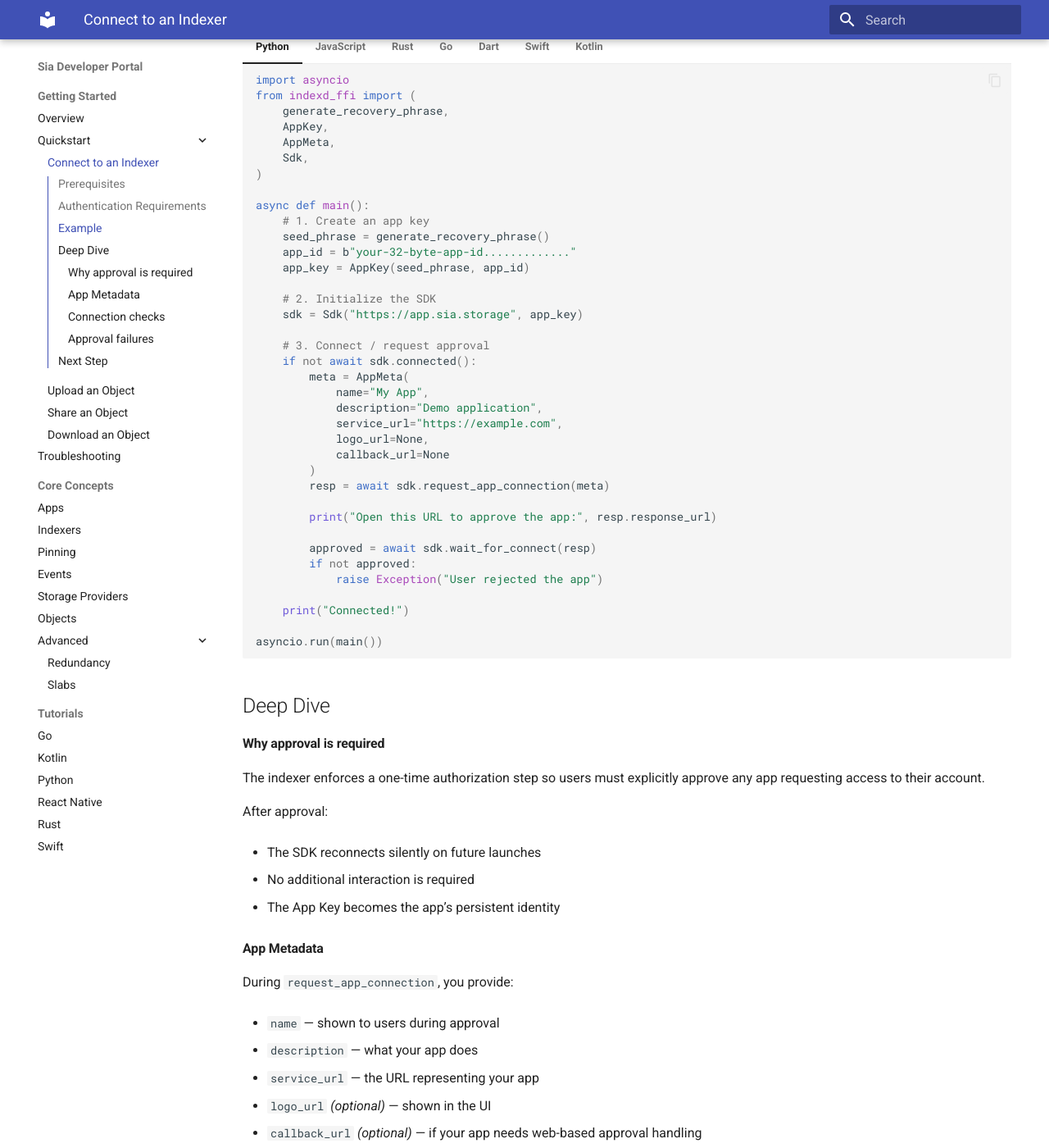
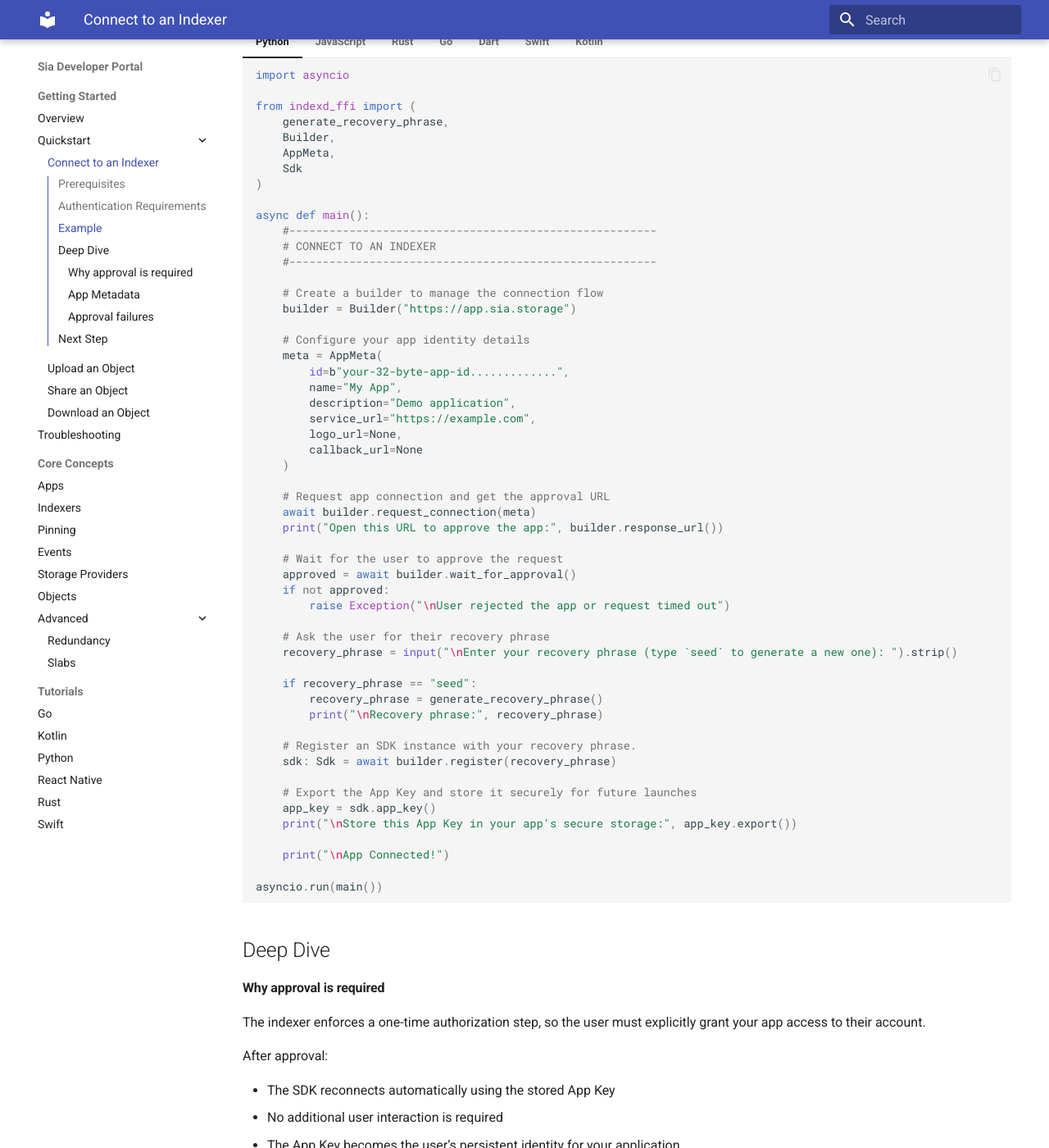
Before and after one commit to SiaFoundation/developer-portal, an MkDocs documentation site: the page built from docs/getting-started/quickstart/connect-to-an-indexer.md, in a window 1280 px wide and 1400 px high, scrolled down 1075 px. Shown: the whole window at 82% size. Built offline with MkDocs 1.6.1 and Material for MkDocs 9.7.7, drawn with Linux system fonts in a browser that asks for light colours; some of the changed text lies outside the part shown.

Commit message:
Updated Quickstart onboarding flow to match new SDK.  - `connect-to-an-indexer.md` updated with new onboarding flow and examples  - Upload, share, and download pages have had examples updated to match.

````diff
--- a/docs/getting-started/quickstart/connect-to-an-indexer.md
+++ b/docs/getting-started/quickstart/connect-to-an-indexer.md
@@ -2,10 +2,10 @@
 
 Before your app can upload, download, or share data with Sia, it must first connect to an indexer. An indexer acts as your application’s gateway to the Sia network. It handles:
 
-  * **Authentication** - Verifying your app key.
-  * **Authorization** - Ensuring the user approves your app.
-  * **Metadata tracking** - Storing references to pinned objects.
-  * **Host coordination** - Telling the SDK which storage providers to use.
+  * Verifying your app’s identity.
+  * One-time approval flow.
+  * Tracking your pinned objects and their metadata.
+  * Coordination with storage providers on the network.
 
 ## Prerequisites
 
@@ -17,58 +17,74 @@
 
 ## Authentication Requirements
 
-Each new instance of your app will require a unique App Key which is deterministically derived from:
+Each new instance of your app will require a unique App Key, which is deterministically derived from:
 
 * **A BIP-39 recovery phrase**
 * **Your 32-byte App ID**
 
 The resulting App Key is a public/private key pair. The public key is registered with the indexer during onboarding, while the private key should be stored securely by the app.
 
-!!! warning
-    **The BIP-39 recovery phrase should be treated as the user's master key.**
+!!! warning "**The BIP-39 recovery phrase should be treated as the user's master key.**"
 
-    * It should be randomly generated and stored securely by the user, not by the application.
-    * It is never sent to the server and should only be used once during onboarding to derive the user's App Key.
+    * The recovery phrase must **never** be stored by your application, but instead stored securely by the user.
+    * It should be used only once during onboarding to derive the App Key.
+    * Your application should store `AppKey.export()` securely for future sessions.
 
 ## Example
 
 === "Python"
     ```python
     import asyncio
+
     from indexd_ffi import (
         generate_recovery_phrase,
-        AppKey,
+        Builder,
         AppMeta,
-        Sdk,
+        Sdk
     )
 
     async def main():
-        # 1. Create an app key
-        seed_phrase = generate_recovery_phrase()
-        app_id = b"your-32-byte-app-id............."
-        app_key = AppKey(seed_phrase, app_id)
+        #-------------------------------------------------------
+        # CONNECT TO AN INDEXER
+        #-------------------------------------------------------
 
-        # 2. Initialize the SDK
-        sdk = Sdk("https://app.sia.storage", app_key)
+        # Create a builder to manage the connection flow
+        builder = Builder("https://app.sia.storage")
 
-        # 3. Connect / request approval
-        if not await sdk.connected():
-            meta = AppMeta(
-                name="My App",
-                description="Demo application",
-                service_url="https://example.com",
-                logo_url=None,
-                callback_url=None
-            )
-            resp = await sdk.request_app_connection(meta)
+        # Configure your app identity details
+        meta = AppMeta(
+            id=b"your-32-byte-app-id.............",
+            name="My App",
+            description="Demo application",
+            service_url="https://example.com",
+            logo_url=None,
+            callback_url=None
+        )
 
-            print("Open this URL to approve the app:", resp.response_url)
+        # Request app connection and get the approval URL
+        await builder.request_connection(meta)
+        print("Open this URL to approve the app:", builder.response_url())
 
-            approved = await sdk.wait_for_connect(resp)
-            if not approved:
-                raise Exception("User rejected the app")
+        # Wait for the user to approve the request
+        approved = await builder.wait_for_approval()
+        if not approved:
+            raise Exception("\nUser rejected the app or request timed out")
 
-        print("Connected!")
+        # Ask the user for their recovery phrase
+        recovery_phrase = input("\nEnter your recovery phrase (type `seed` to generate a new one): ").strip()
+
+        if recovery_phrase == "seed":
+            recovery_phrase = generate_recovery_phrase()
+            print("\nRecovery phrase:", recovery_phrase)
+
+        # Register an SDK instance with your recovery phrase.
+        sdk: Sdk = await builder.register(recovery_phrase)
+
+        # Export the App Key and store it securely for future launches
+        app_key = sdk.app_key()
+        print("\nStore this App Key in your app's secure storage:", app_key.export())
+
+        print("\nApp Connected!")
 
     asyncio.run(main())
     ```
@@ -88,37 +104,29 @@
 ## Deep Dive
 #### Why approval is required
 
-The indexer enforces a one-time authorization step so users must explicitly approve any app requesting access to their account.
+The indexer enforces a one-time authorization step, so the user must explicitly grant your app access to their account.
 
 After approval:
 
-* The SDK reconnects silently on future launches
-
-* No additional interaction is required
-
-* The App Key becomes the app’s persistent identity
+* The SDK reconnects automatically using the stored App Key
+* No additional user interaction is required
+* The App Key becomes the user’s persistent identity for your application
 
 #### App Metadata
 
-During `request_app_connection`, you provide:
+During `request_connection`, you supply metadata that will be displayed during app approval:
 
-* `name` — shown to users during approval
+* `id` — Your 32-byte App ID
 
-* `description` — what your app does
+* `name` — Name of your application
 
-* `service_url` — the URL representing your app
+* `description` — Explains the purpose of your app
 
-* `logo_url` *(optional)* — shown in the UI
+* `service_url` — The URL representing your app
 
-* `callback_url` *(optional)* — if your app needs web-based approval handling
+* `logo_url` *(optional)* — An icon shown to the user
 
-#### Connection checks
-
-`sdk.connected()` returns:
-
-* `True` → already approved
-
-* `False` → must request approval
+* `callback_url` *(optional)* — Used if your approval flow involves redirects
 
 #### Approval failures
 
````
Also changed, not shown: docs/getting-started/quickstart/download-an-object.md (+62 -32 lines), docs/getting-started/quickstart/share-an-object.md (+57 -32 lines), docs/getting-started/quickstart/upload-an-object.md (+51 -28 lines).
